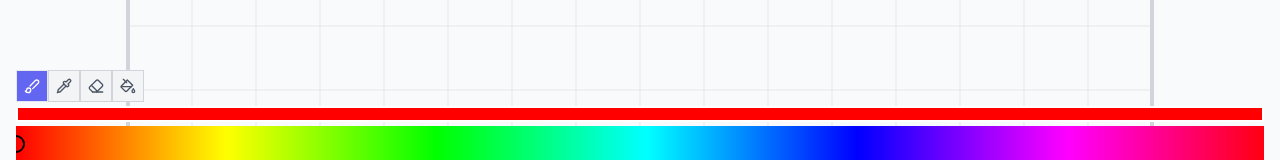
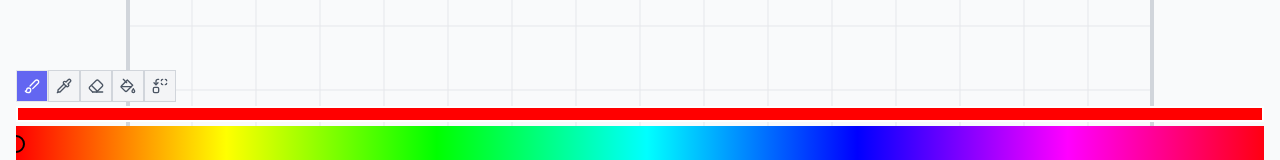
Before and after one commit to SandroMaglione/pixel-art-editor, a Next.js app: page / in a window 1280 px wide. Shown: the part 550-710 px from the top of the page. Built offline with nearby package versions, Linux system fonts and the light colour scheme.

Commit message:
swap color

```diff
--- a/app/InfiniteCanvas.tsx
+++ b/app/InfiniteCanvas.tsx
@@ -31,7 +31,6 @@ export default function InfiniteCanvas({
 
     if (canvasGrid.touchMode === "single") {
       canvasGrid.addCellAt(touch0X, touch0Y, color, mode, onColorPick);
-      canvasGrid.draw();
     } else if (canvasGrid.touchMode === "double") {
       // get second touch coordinates
       const touch1X = event.touches[1].pageX;
--- a/app/page.tsx
+++ b/app/page.tsx
@@ -102,6 +102,26 @@ export default function Home() {
               <path d="M22 20a2 2 0 1 1-4 0c0-1.6 1.7-2.4 2-4 .3 1.6 2 2.4 2 4Z" />
             </svg>
           </ModeButton>
+          <ModeButton mode="swap-color" onClick={setMode} currentMode={mode}>
+            <svg
+              xmlns="http://www.w3.org/2000/svg"
+              viewBox="0 0 24 24"
+              fill="none"
+              stroke="currentColor"
+              strokeWidth="2"
+              strokeLinecap="round"
+              strokeLinejoin="round"
+              className="w-4 h-4"
+            >
+              <path d="M14 4c0-1.1.9-2 2-2" />
+              <path d="M20 2c1.1 0 2 .9 2 2" />
+              <path d="M22 8c0 1.1-.9 2-2 2" />
+              <path d="M16 10c-1.1 0-2-.9-2-2" />
+              <path d="m3 7 3 3 3-3" />
+              <path d="M6 10V5c0-1.7 1.3-3 3-3h1" />
+              <rect width="8" height="8" x="2" y="14" rx="2" />
+            </svg>
+          </ModeButton>
         </div>
 
         <div
--- a/lib/canvas-grid.ts
+++ b/lib/canvas-grid.ts
@@ -103,7 +103,16 @@ export class CanvasGrid {
         onColorPick(findCell.color);
       } else if (mode === "fill") {
         this._fill(x, y, color, findCell?.color ?? null);
+      } else if (mode === "swap-color" && findCell) {
+        const entries = this.cells.entries();
+        for (const [mapCellKey, value] of entries) {
+          if (eqColor(value.color, findCell.color)) {
+            this.cells.set(mapCellKey, { color });
+          }
+        }
       }
+
+      this.draw();
     }
   }
 
@@ -190,6 +199,8 @@ export class CanvasGrid {
     )! as HTMLCanvasElement;
     const contextPreview = canvasPreview.getContext("2d")!;
 
+    contextPreview.clearRect(0, 0, canvasPreview.width, canvasPreview.height);
+
     const cellSize = canvasPreview.width / this.pixelWidth;
     Array.from(this.cells.entries()).forEach(([cellKey, { color }]) => {
       const [cellX, cellY] = fromCellKey(cellKey);
--- a/lib/types.ts
+++ b/lib/types.ts
@@ -1,3 +1,3 @@
 export type CellKey = `${number}-${number}`;
-export type EditorMode = "color" | "picker" | "erase" | "fill";
+export type EditorMode = "color" | "picker" | "erase" | "fill" | "swap-color";
 export type ColorHSL = [hue: number, saturation: number, lightness: number];
--- a/tsconfig.json
+++ b/tsconfig.json
@@ -1,6 +1,6 @@
 {
   "compilerOptions": {
-    "target": "es5",
+    "target": "ES2015",
     "lib": ["dom", "dom.iterable", "esnext"],
     "allowJs": true,
     "skipLibCheck": true,
```
